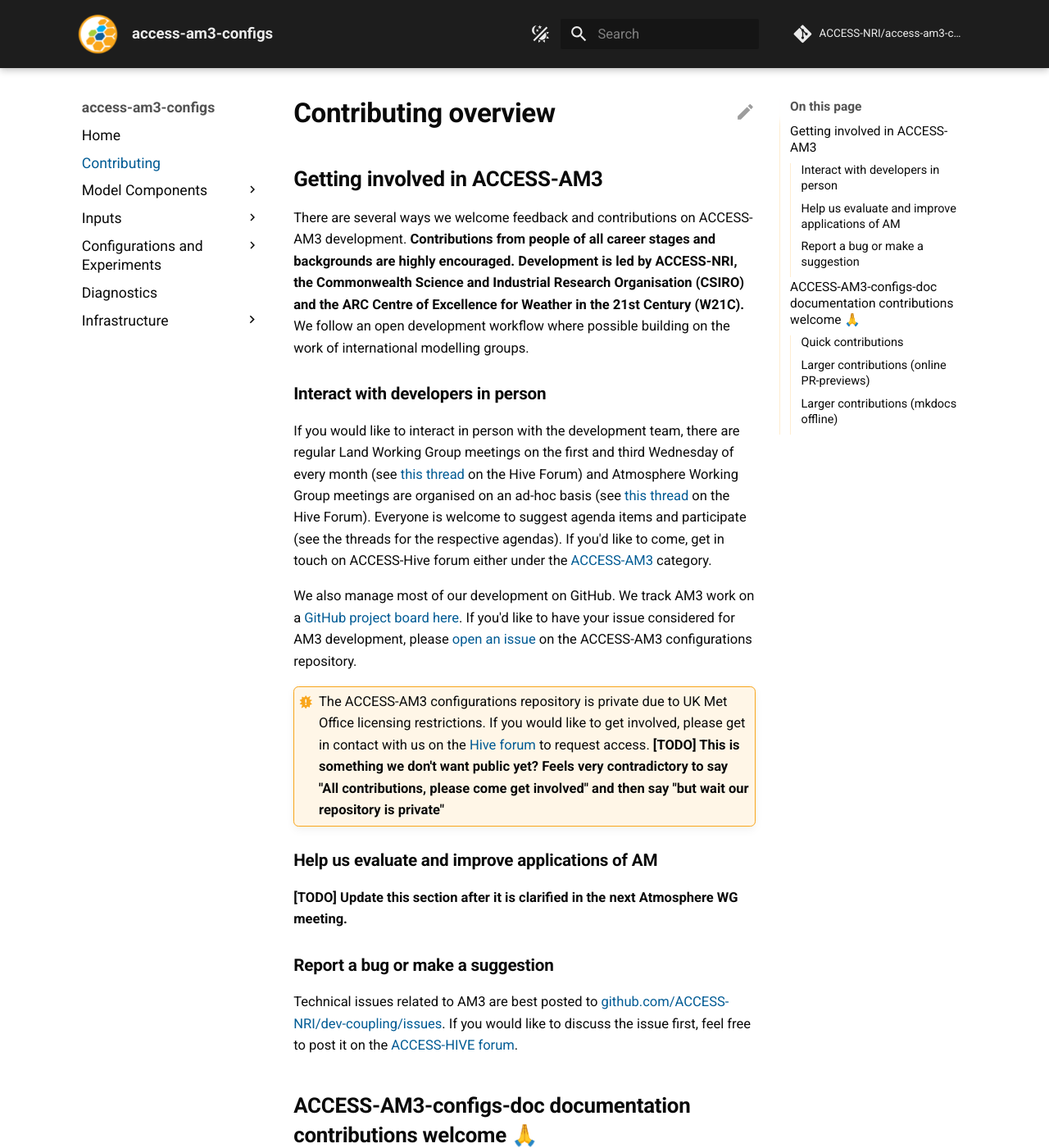
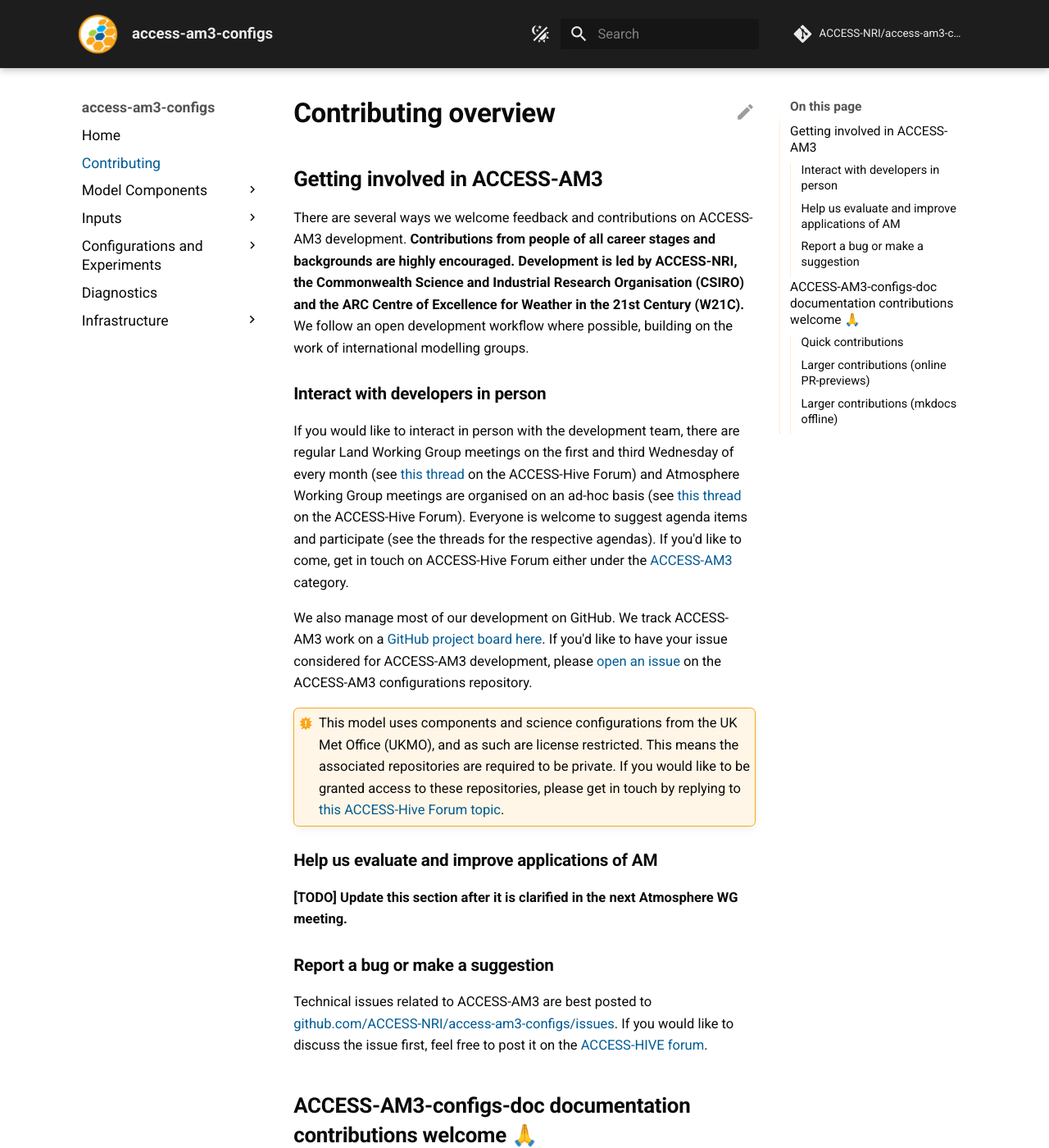
Before and after one commit to ACCESS-NRI/access-am3-configs-doc, an MkDocs documentation site: the page built from documentation/docs/pages/contributing/index.md, in a window 1280 px wide and 1400 px high. Shown: the whole window at 82% size. Built offline with MkDocs 1.6.1 and Material for MkDocs 9.7.7, drawn with Linux system fonts in a browser that asks for light colours; comment, search, counter and statistics services are not loaded.

Commit message:
Minor fixes to contributing page (#11)
* Update contributing page to be relevant to AM3.

Co-authored-by: Claire Carouge <ccarouge@users.noreply.github.com>

```diff
--- a/documentation/docs/pages/contributing/index.md
+++ b/documentation/docs/pages/contributing/index.md
@@ -1,15 +1,15 @@
 ## Getting involved in ACCESS-AM3
 
-There are several ways we welcome feedback and contributions on ACCESS-AM3 development. **Contributions from people of all career stages and backgrounds are highly encouraged. Development is led by ACCESS-NRI, the Commonwealth Science and Industrial Research Organisation (CSIRO) and the ARC Centre of Excellence for Weather in the 21st Century (W21C).** We follow an open development workflow where possible building on the work of international modelling groups.
+There are several ways we welcome feedback and contributions on ACCESS-AM3 development. **Contributions from people of all career stages and backgrounds are highly encouraged. Development is led by ACCESS-NRI, the Commonwealth Science and Industrial Research Organisation (CSIRO) and the ARC Centre of Excellence for Weather in the 21st Century (W21C).** We follow an open development workflow where possible, building on the work of international modelling groups.
 
 ### Interact with developers in person
 
-If you would like to interact in person with the development team, there are regular Land Working Group meetings on the first and third Wednesday of every month (see [this thread](https://forum.access-hive.org.au/t/land-working-group-announce/355) on the Hive Forum) and Atmosphere Working Group meetings are organised on an ad-hoc basis (see [this thread](https://forum.access-hive.org.au/t/announce-atmosphere-working-group/568) on the Hive Forum). Everyone is welcome to suggest agenda items and participate (see the threads for the respective agendas). If you'd like to come, get in touch on ACCESS-Hive forum either under the [ACCESS-AM3](https://forum.access-hive.org.au/c/atmosphere/am3/243) category.
+If you would like to interact in person with the development team, there are regular Land Working Group meetings on the first and third Wednesday of every month (see [this thread](https://forum.access-hive.org.au/t/land-working-group-announce/355) on the ACCESS-Hive Forum) and Atmosphere Working Group meetings are organised on an ad-hoc basis (see [this thread](https://forum.access-hive.org.au/t/announce-atmosphere-working-group/568) on the ACCESS-Hive Forum). Everyone is welcome to suggest agenda items and participate (see the threads for the respective agendas). If you'd like to come, get in touch on ACCESS-Hive Forum either under the [ACCESS-AM3](https://forum.access-hive.org.au/c/atmosphere/am3/243) category.
 
-We also manage most of our development on GitHub. We track AM3 work on a [GitHub project board here](https://github.com/orgs/ACCESS-NRI/projects/35). If you'd like to have your issue considered for AM3 development, please [open an issue](https://github.com/ACCESS-NRI/access-am3-configs/issues/new) on the ACCESS-AM3 configurations repository.
+We also manage most of our development on GitHub. We track ACCESS-AM3 work on a [GitHub project board here](https://github.com/orgs/ACCESS-NRI/projects/35). If you'd like to have your issue considered for ACCESS-AM3 development, please [open an issue](https://github.com/ACCESS-NRI/access-am3-configs/issues/new) on the ACCESS-AM3 configurations repository.
 
 !!! warning
-    The ACCESS-AM3 configurations repository is private due to UK Met Office licensing restrictions. If you would like to get involved, please get in contact with us on the [Hive forum]() to request access. **[TODO] This is something we don't want public yet? Feels very contradictory to say "All contributions, please come get involved" and then say "but wait our repository is private"**
+    This model uses components and science configurations from the UK Met Office (UKMO), and as such are license restricted. This means the associated repositories are required to be private. If you would like to be granted access to these repositories, please get in touch by replying to [this ACCESS-Hive Forum topic](https://forum.access-hive.org.au/t/request-access-to-am3-configurations-draft/5580).
 
 ### Help us evaluate and improve applications of AM
 
@@ -25,9 +25,10 @@ All community members (and ACCESS-NRI staff) can get [write access to the AM3 ev
 
 ### Report a bug or make a suggestion
 
-Technical issues related to AM3 are best posted to [github.com/ACCESS-NRI/dev-coupling/issues](https://github.com/ACCESS-NRI/dev_coupling/issues/new). If you would like to discuss the issue first, feel free to post it on the [ACCESS-HIVE forum](https://forum.access-hive.org.au/c/esm/coupled-model/71).
+Technical issues related to ACCESS-AM3 are best posted to [github.com/ACCESS-NRI/access-am3-configs/issues](https://github.com/ACCESS-NRI/access-am3-configs/issues/new). If you would like to discuss the issue first, feel free to post it on the [ACCESS-HIVE forum](https://forum.access-hive.org.au/c/atmosphere/am3/243).
 
 ## ACCESS-AM3-configs-doc documentation contributions welcome 🙏
+
 This documentation is a work in progress, and we welcome any contributions, including corrections and suggestions.
 
 All contributions are welcome but we would particularly appreciate text suggestions (below). Contributions can be made in a few ways:
```
